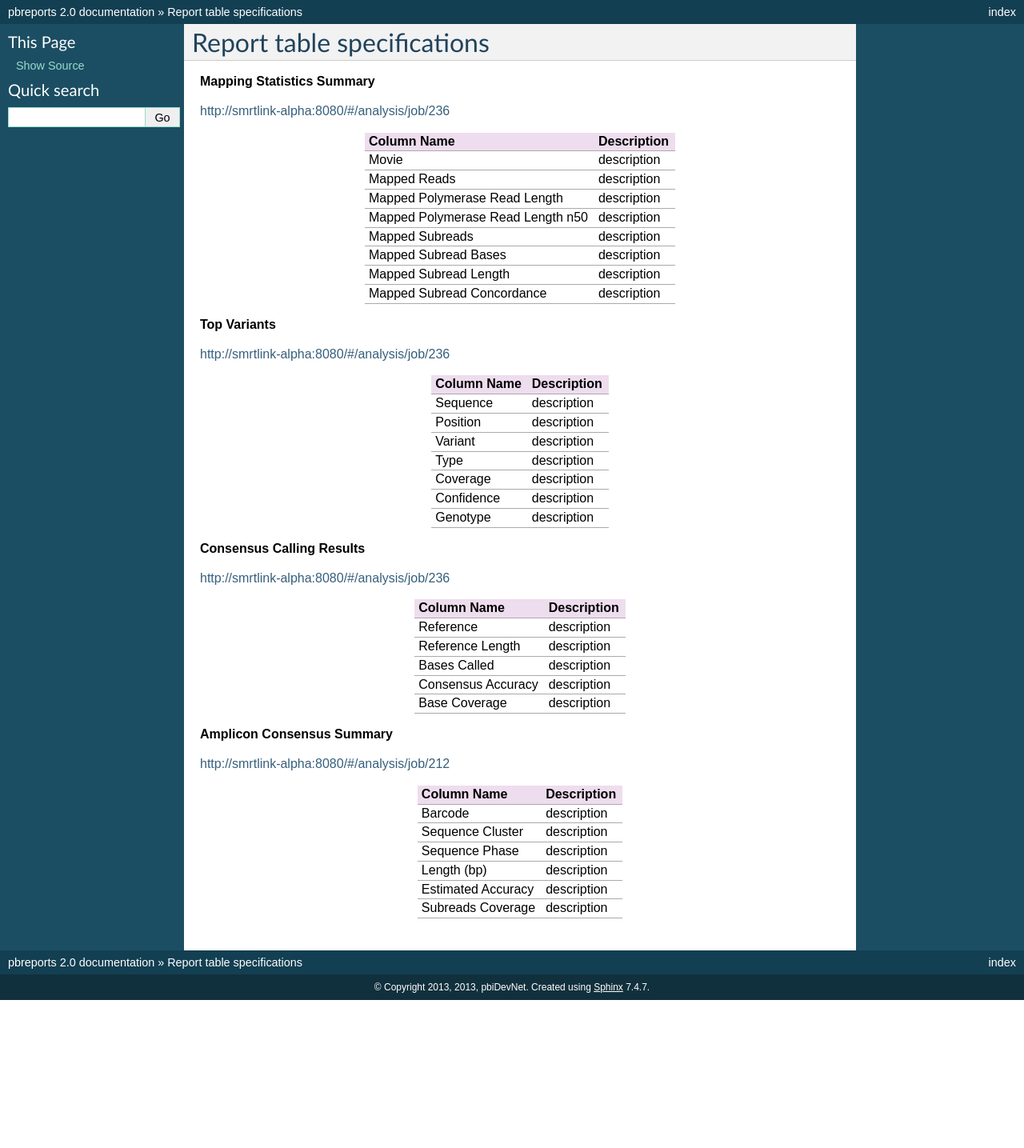
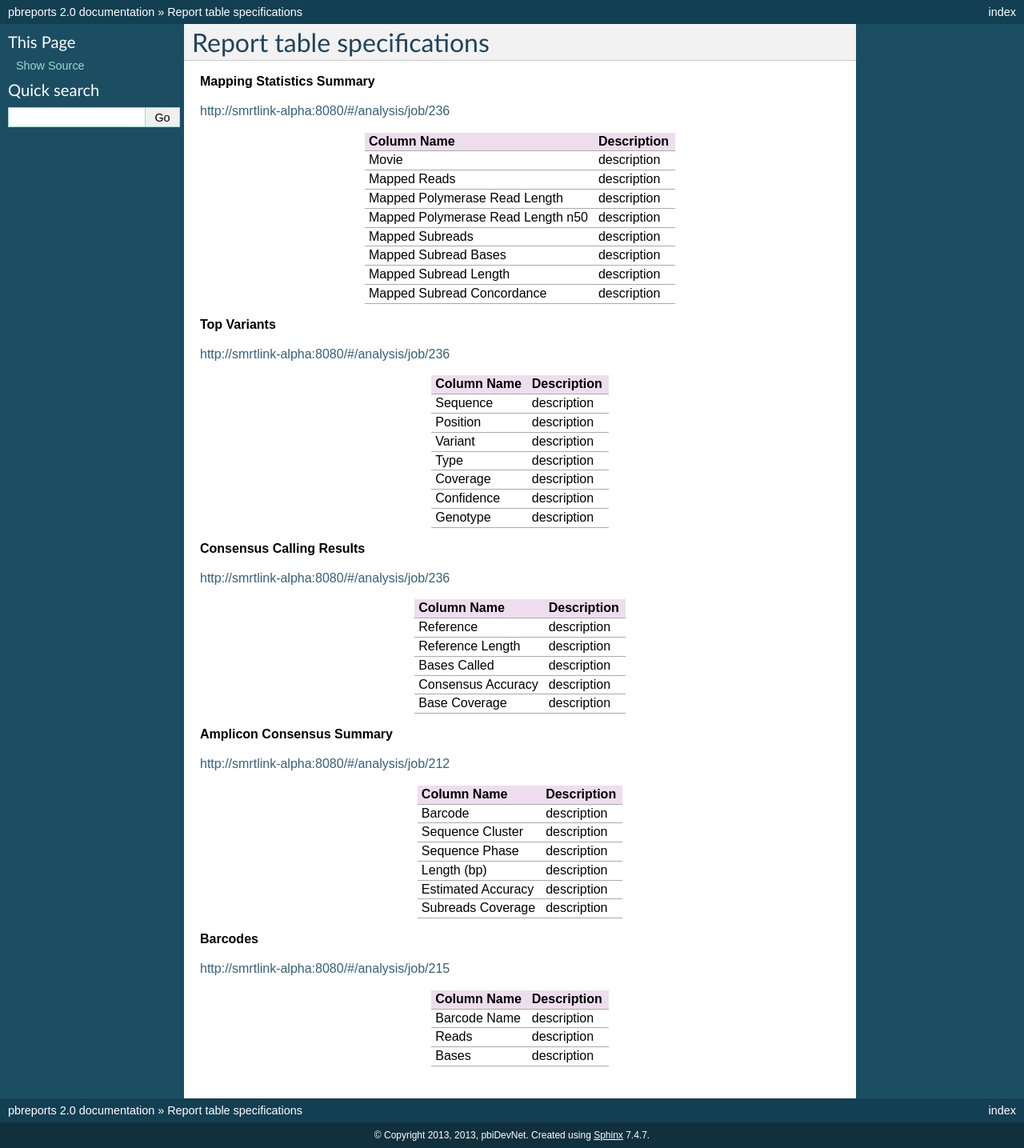
Before and after one commit to Global19-atlassian-net/pbreports, a Sphinx documentation site: the page built from doc/specs/tables.rst, in a window 1280 px wide. Shown: the whole page at 80% size. Built offline with Sphinx 7.4.7, drawn with Linux system fonts in a browser that asks for light colours; before the commit the page ends 1250 px from its top, so only the background shows below that.

Commit message:
Update tables.rst

```diff
--- a/doc/specs/tables.rst
+++ b/doc/specs/tables.rst
@@ -65,3 +65,15 @@ Length (bp)                           description
 Estimated Accuracy                    description
 Subreads Coverage                     description
 ====================================  =====================================================================================================================================
+
+**Barcodes**
+
+http://smrtlink-alpha:8080/#/analysis/job/215
+
+====================================  =====================================================================================================================================
+Column Name                           Description
+====================================  =====================================================================================================================================
+Barcode Name                          description
+Reads                                 description
+Bases                                 description
+====================================  =====================================================================================================================================
```
